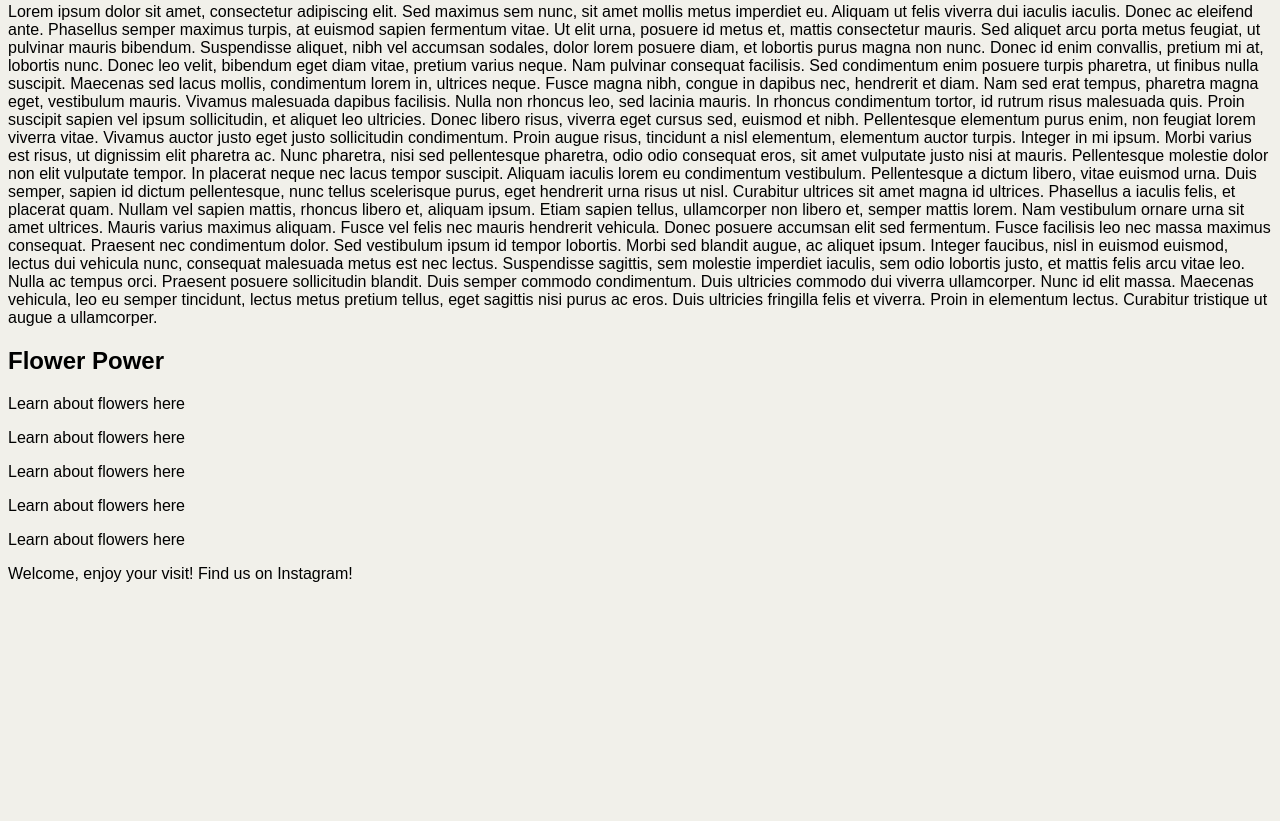
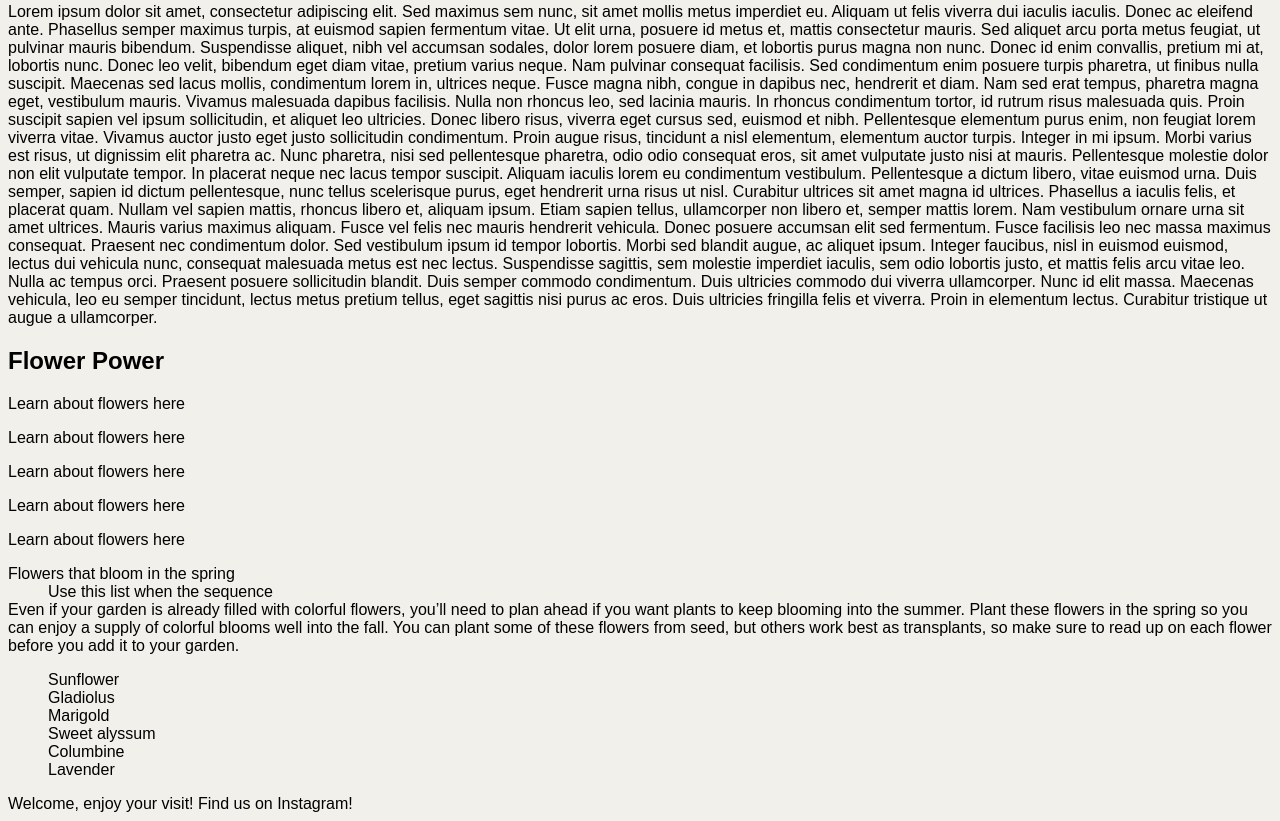
Before and after one commit to brendamadrigal/week3, a plain HTML site: page index.html in a window 1280 px wide. Shown: the part 878-1699 px from the top of the page. Before the commit the page ends 1469 px from the top, so only its background shows below. Drawn offline with Linux system fonts and the light colour scheme.

Commit message:
update at 512pm
trial and error here

```diff
--- a/index.html
+++ b/index.html
@@ -6,8 +6,8 @@
     <meta charset="utf-8">
     <link rel="stylesheet" href="primary.css" >
     <title> Homepage
-
     </title>
+    <link rel="icon" href="images/flowers.gif">
 
     <!--
     Brenda Madrigal
@@ -19,7 +19,7 @@
 
 <header>
     <h1 style="text-align: center; font-family: Arial, Helvetica, sans-serif; ; " >
-        <img src="images/flowers.gif" alt="Flowers Animation" >
+        <img src="images/flowers.gif" alt="Flowers Animation" height="100">
         Casa de Flores
     </h1>
     <ul>
@@ -114,6 +114,20 @@
             <p> Learn about flowers here</p>
             <p> Learn about flowers here</p>
 
+        <dl>
+            <dt>Flowers that bloom in the spring </dt>
+            <dd>Use this list when the sequence </dd>
+                Even if your garden is already filled with colorful flowers, you’ll need to plan ahead if you want plants to keep blooming into the summer. Plant these flowers in the spring so you can enjoy a supply of colorful blooms well into the fall. You can plant some of these flowers from seed, but others work best as transplants, so make sure to read up on each flower before you add it to your garden.
+                <ul>
+                    <li>Sunflower</li>
+                    <li>Gladiolus </li>
+                    <li> Marigold </li>
+                    <li>Sweet alyssum </li>
+                    <li> Columbine</li>
+                    <li> Lavender </li>
+                </ul>
+            </dl>
+
 
 
 
```
